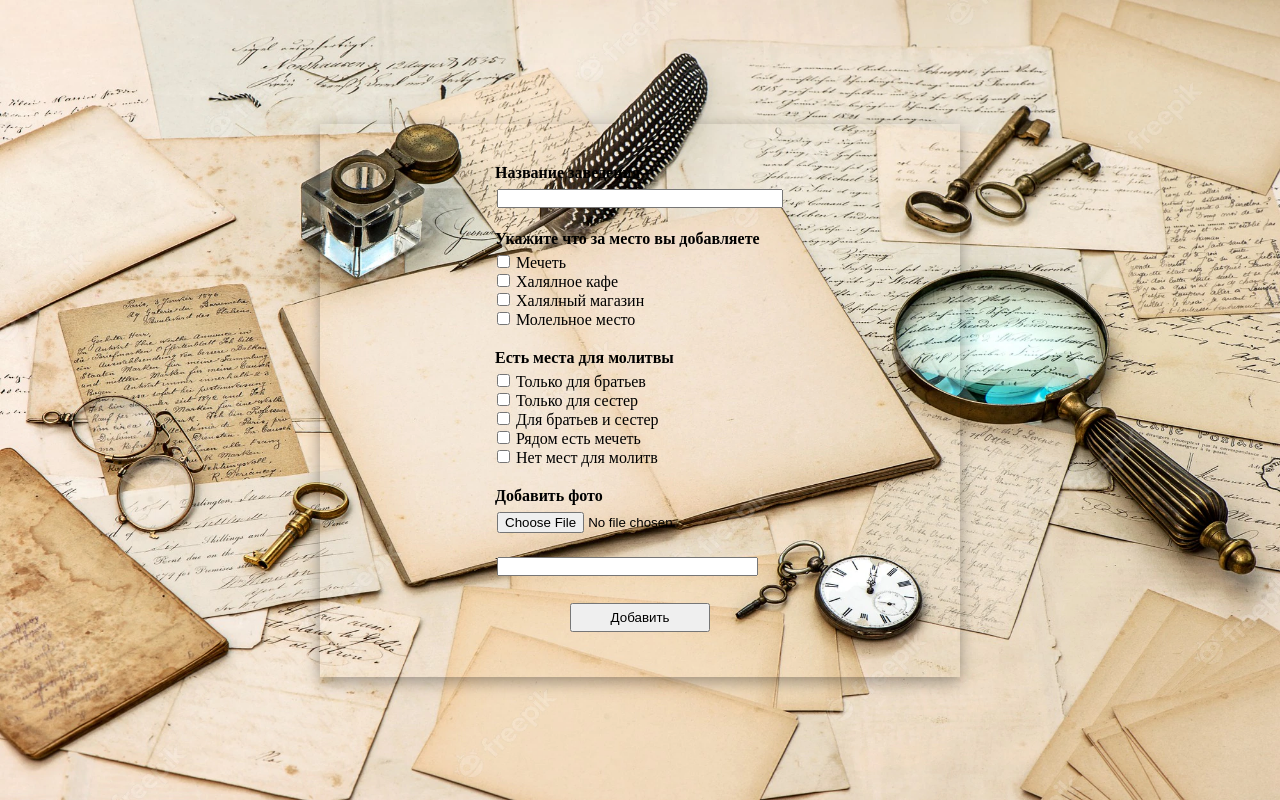
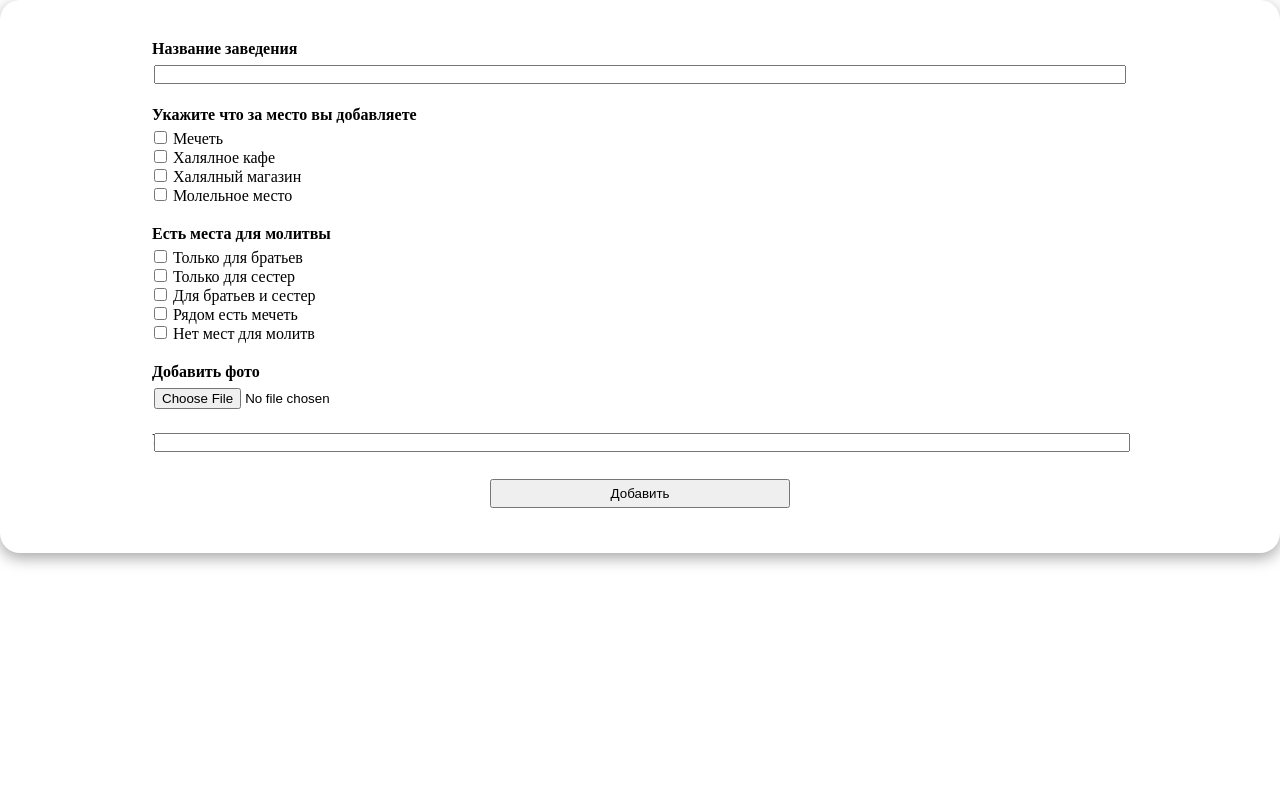
Before and after one commit to MuSliM-95/UmmaClient, a plain HTML site: page index.html in a window 1280 px wide. Drawn offline with Linux system fonts and the light colour scheme.

Commit message:
Изменил стили

```diff
--- a/styles.css
+++ b/styles.css
@@ -2,16 +2,6 @@
   margin: 0;
   padding: 0;
   box-sizing: border-box;
-}
-
-body {
-  background-image: url("./image/antique-accessories-old-letters-inkwell-vintage-feather-ink-pen-nostalgic-sentimental-paper-background_154730-1249.webp");
-  background-size: 100% 100%;
-  background-repeat: no-repeat;
-  min-height: 100vh;
-  display: flex;
-  align-items: center;
-  justify-content: center;
 }
 
 h4 {
@@ -24,12 +14,14 @@ input {
 
 .registrationPage {
   box-shadow: rgba(0, 0, 0, 0.35) 0px 5px 15px;
+  border-radius: 20px;
+  background: #fff;
   display: flex;
   flex-direction: column;
   align-items: center;
   padding: 30px;
-  width: 50%;
-  height: 50%;
+  width: 100%;
+  height: 100%;
 }
 
 .addressInputContainer {
@@ -40,7 +32,7 @@ input {
 }
 
 .section {
-  width: 50%;
+  width: 80%;
   height: 50%;
   display: flex;
   flex-direction: column;
@@ -54,10 +46,7 @@ input {
   align-items: center;
   width: 50%;
   justify-content: center;
-
 }
-
-
 
 #select {
   box-shadow: 1px 1px 1px 1px grey;
@@ -65,16 +54,11 @@ input {
   border-radius: 2px;
   font-size: 14px;
   padding: 5px;
-  width: 90%;
+  width: 100%;
   z-index: 100;
-
-
 }
 
-
-
-
 #addressInput {
-  width: 90%;
+  width: 100%;
   outline: none;
 }
```
